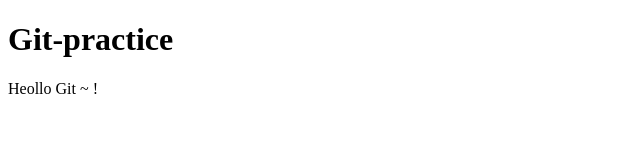
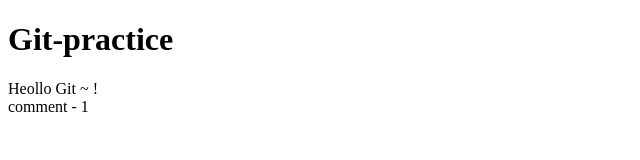
Before and after one commit to kid4211-developer/practice, a plain HTML site: page index.html in a window 1280 px wide. Shown: the full height of the page, 0-640 px from the left. Drawn offline with Linux system fonts and the light colour scheme.

Commit message:
index.html : comment 추가

```diff
--- a/index.html
+++ b/index.html
@@ -9,5 +9,6 @@
   <body>
     <h1>Git-practice</h1>
     <div>Heollo Git ~ !</div>
+    <div>comment - 1</div>
   </body>
 </html>
```
